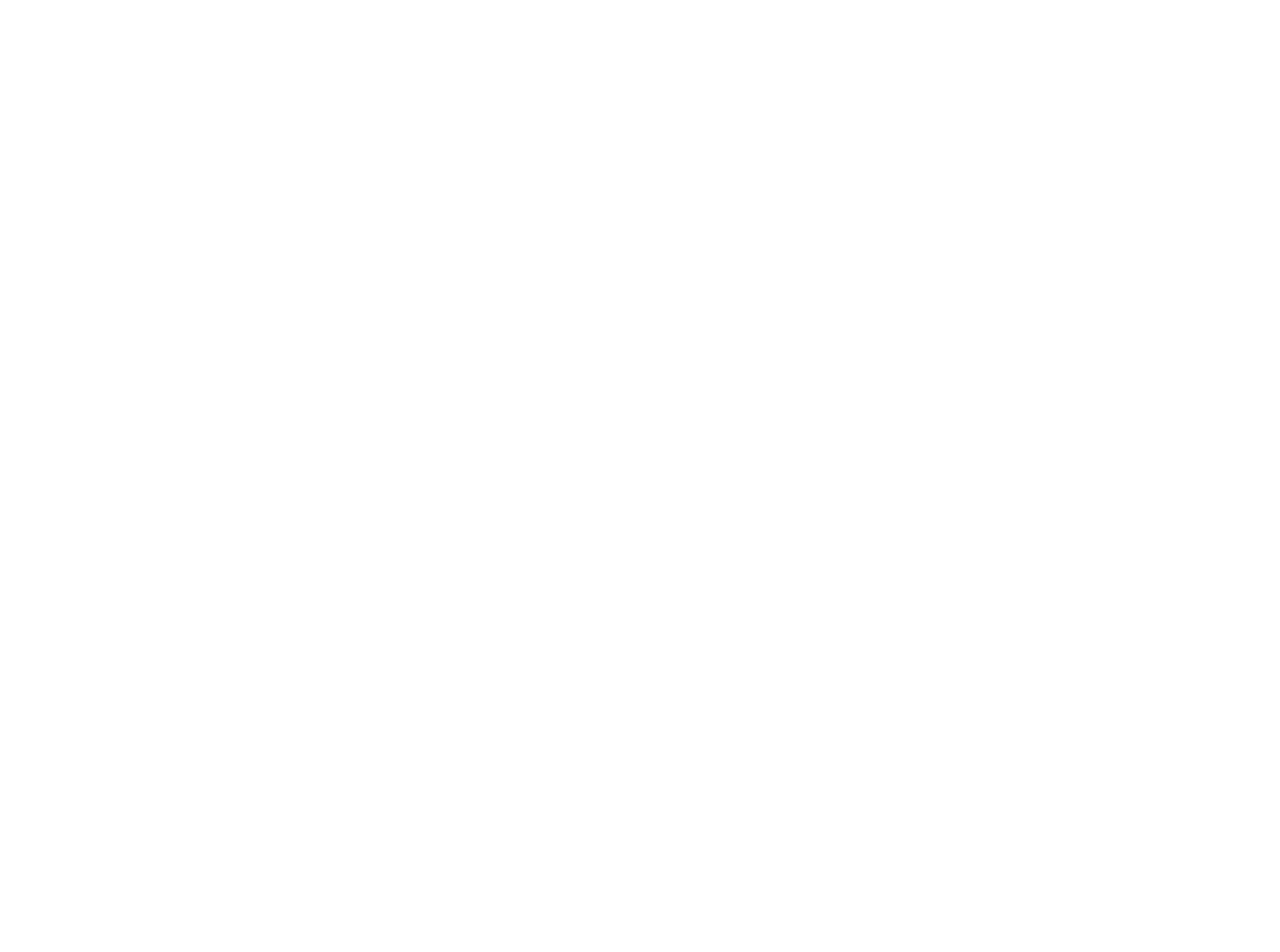
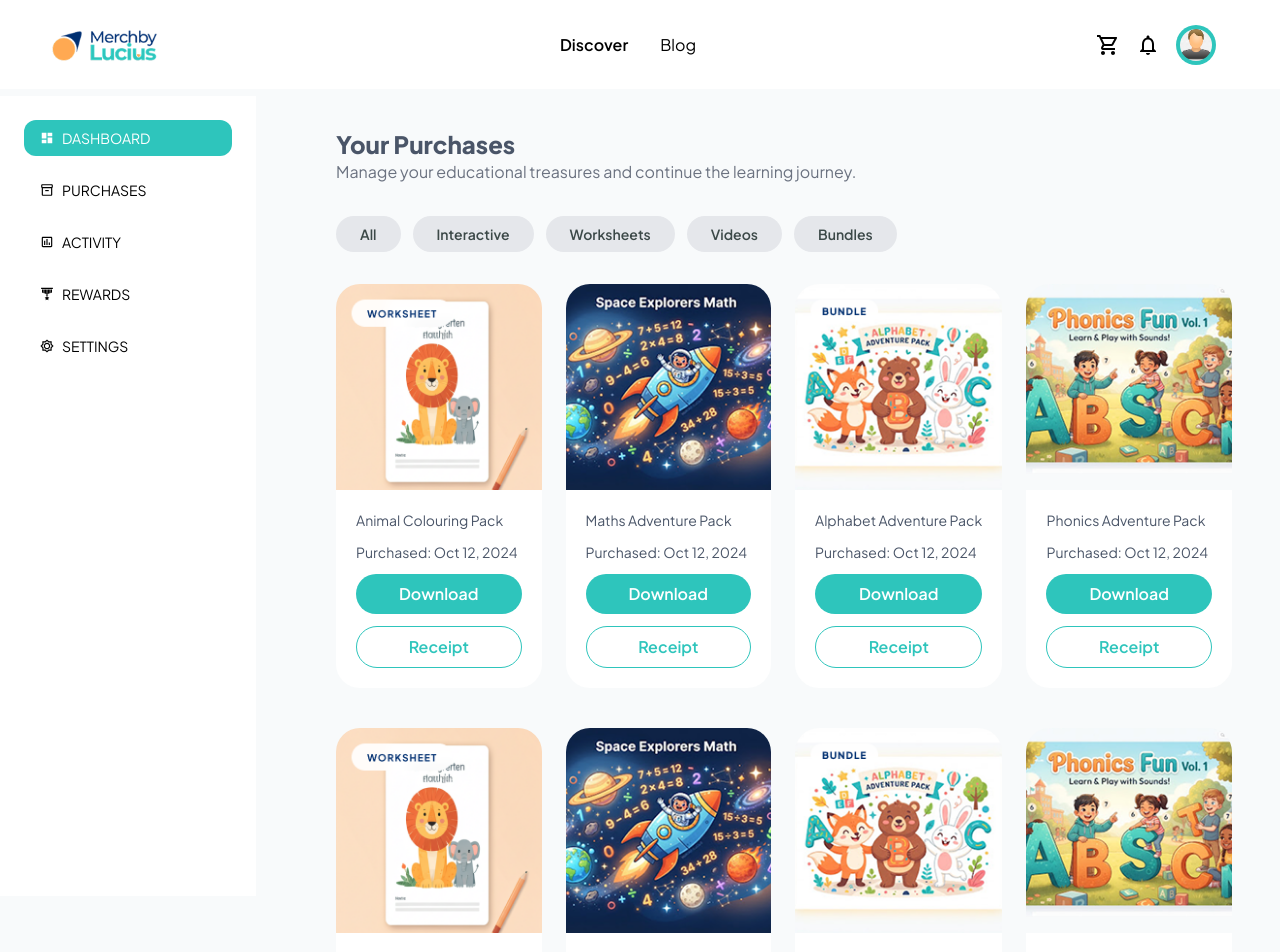
Before and after one commit to clementugomaliki-cpu/MerchbyLucius, a React (Vite) app: page /dashboard/purchases in a window 1280 px wide. Before the commit this address had no page. Shown: the top 952 px of the page. Before the commit the page ends 800 px from the top, so only its background shows below. Built offline with nearby package versions, Linux system fonts and the light colour scheme.

Commit message:
finish dashboard/purchases tab

```diff
--- a/src/App.jsx
+++ b/src/App.jsx
@@ -10,6 +10,7 @@
 import PasswordChanged from "./PasswordChanged";
 import Dashboard from "./Dashboard";
 import CreatorForm from "./CreatorForm";
+import Purchases from "./Purchases";
 
 export default function App() {
   return (
@@ -26,6 +27,7 @@
           <Route path="/changed-password" element={<PasswordChanged/>}/>
           <Route path="/dashboard" element={<Dashboard/>}/>
           <Route path="/creator-register" element={<CreatorForm/>}/>
+          <Route path="/dashboard/purchases" element={<Purchases/>}/>
         </Routes>
       </BrowserRouter>
     </div>
--- /dev/null
+++ b/src/Components/PurchasesCard.jsx
@@ -0,0 +1,17 @@
+export default function PurchasesCard({ image, productTitle, purchased}) {
+return (
+    <div className="flex flex-col">
+        <div>
+            <img src={image} alt="Product photo" className="rounded-t-3xl" />
+        </div>
+        <div className="p-5 bg-white rounded-b-3xl">
+            <h4 className="text-sm text-[#4A5568]">{productTitle}</h4>
+            <p className="text-sm text-[#4A5568] py-3">Purchased: {purchased}</p>
+            <div className="flex flex-col gap-3">
+                <button className="text-base font-semibold text-white bg-[#2EC5BC] w-full rounded-full px-6 py-2">Download</button>
+                <button className="text-base font-semibold text-[#2EC5BC] bg-white border border-[#2EC5BC] w-full rounded-full px-6 py-2">Receipt</button>
+            </div>
+        </div>
+    </div>
+)
+}
--- /dev/null
+++ b/src/Components/Sidebar.jsx
@@ -0,0 +1,38 @@
+import { Link } from "react-router";
+import { MdDashboard, MdOutlineInventory2, MdOutlineBrightness5, MdOutlinePoll } from "react-icons/md";
+import { GiStarMedal } from "react-icons/gi";
+import { useState } from "react";
+
+export default function Sidebar(){
+    const [activeTab, setActiveTab] = useState("dashboard")
+
+    return (
+        <div className="hidden md:flex flex-col mt-24 w-64 fixed top-0 left-0 bottom-0 bg-white gap-4 p-6 min-h-screen">
+            <Link to="/dashboard" onClick={()=>setActiveTab("dashboard")}
+                className={`flex items-center gap-2 rounded-xl py-2 px-4 text-sm ${activeTab === "dashboard" && "bg-[#2EC5BC] text-white"}`}>
+                  <MdDashboard/>
+                  DASHBOARD
+              </Link>
+              <Link to="/dashboard/purchases" onClick={()=>setActiveTab("purchases")}
+                className={`flex items-center gap-2 rounded-xl py-2 px-4 text-sm ${activeTab === "purchases" && "bg-[#2EC5BC] text-white"}`}>
+                  <MdOutlineInventory2/>
+                  PURCHASES
+              </Link>
+              <Link to="/dashboard/activity" onClick={()=>setActiveTab("activity")}
+                className={`flex items-center gap-2 rounded-xl py-2 px-4 text-sm ${activeTab === "activity" && "bg-[#2EC5BC] text-white"}`}>
+                  <MdOutlinePoll/>
+                  ACTIVITY
+              </Link>
+              <Link to="/dashboard/rewards" onClick={()=>setActiveTab("rewards")}
+                className={`flex items-center gap-2 rounded-xl py-2 px-4 text-sm ${activeTab === "rewards" && "bg-[#2EC5BC] text-white"}`}>
+                  <GiStarMedal/>
+                  REWARDS
+              </Link>
+              <Link to="/dashboard/settings" onClick={()=>setActiveTab("settings")}
+                className={`flex items-center gap-2 rounded-xl py-2 px-4 text-sm ${activeTab === "settings" && "bg-[#2EC5BC] text-white"}`}>
+                  <MdOutlineBrightness5/>
+                  SETTINGS
+              </Link>
+        </div>
+    )
+}
--- a/src/Dashboard.jsx
+++ b/src/Dashboard.jsx
@@ -1,54 +1,20 @@
 import { Link } from "react-router"
 import { LuMenu, LuX } from "react-icons/lu";
-import logo from "./images/logo.png"
-import smlogo from "./images/smlogo.png"
 import avatar from "./images/profile-avatar.png";
 import { useState } from "react";
-import { MdOutlineShoppingCart, MdNotificationsNone, MdDashboard, MdOutlineInventory2, MdOutlineBrightness5, MdOutlinePoll } from "react-icons/md";
-import { GiStarMedal } from "react-icons/gi";
+
 import PagesHeader from "./Components/PagesHeader";
-
+import Sidebar from "./Components/Sidebar";
 
 export default function Dashboard() {
 
   return (
     <div>
       <PagesHeader/>
-      <div className="bg-[#F8FAFB] grid grid-cols-4 gap-6">
-        <div className="hidden md:flex flex-col mt-24 bg-white gap-4 p-6 min-h-screen">
-          <Link to="/dashboard"className=" flex items-center gap-2 focus:bg-[#2EC5BC] focus:text-white py-2 px-4">
-                  <MdDashboard/>
-                  DASHBOARD
-              </Link>
-              <Link className=" flex items-center gap-2 focus:bg-[#2EC5BC] rounded-xl focus:text-white py-2 px-4">
-                  <MdOutlineInventory2/>
-                  PURCHASES
-              </Link>
-              <Link className=" flex items-center gap-2 focus:bg-[#2EC5BC] rounded-xl focus:text-white py-2 px-4">
-                  <MdOutlinePoll/>
-                  ACTIVITY
-              </Link>
-              <Link className=" flex items-center gap-2 focus:bg-[#2EC5BC] rounded-xl focus:text-white py-2 px-4">
-                  <GiStarMedal/>
-                  REWARDS
-              </Link>
-              <Link className=" flex items-center gap-2 focus:bg-[#2EC5BC] focus:text-white rounded-xl py-2 px-4">
-                  <MdOutlineBrightness5/>
-                  SETTINGS
-              </Link>
-        </div>
-        <div className="min-h-screen col-span-3 mt-24 ">
-          <h2 className="font-extrabold text-2xl text-[#4A5568]">Your Purchases</h2>
-          <p className="text-base/6 text-[#6B7280]">Manage your educational treasures and continue the learning journey.</p>
-          <div className="flex gap-3 py-8">
-            <button className="px-6 py-2 rounded-full text-sm font-semibold text-[#3C4948] focus:bg-[#2EC5BC] focus:text-white bg-gray-200">All</button>
-            <button className="px-6 py-2 rounded-full text-sm font-semibold text-[#3C4948] focus:bg-[#2EC5BC] focus:text-white bg-gray-200">Interactive</button>
-            <button className="px-6 py-2 rounded-full text-sm font-semibold text-[#3C4948] focus:bg-[#2EC5BC] focus:text-white bg-gray-200">Worksheets</button>
-            <button className="px-6 py-2 rounded-full text-sm font-semibold text-[#3C4948] focus:bg-[#2EC5BC] focus:text-white bg-gray-200">Videos</button>
-            <button className="px-6 py-2 rounded-full text-sm font-semibold text-[#3C4948] focus:bg-[#2EC5BC] focus:text-white bg-gray-200">Bundles</button>
-          </div>
-
-
+      <div className="bg-[#F8FAFB] flex gap-6">
+        <Sidebar/>
+        <div className="flex-1 min-h-screen mt-24 ml-72 px-12 py-8">
+          THIS IS THE DASHBOARD SECTION
         </div>
       </div>
     </div>
--- /dev/null
+++ b/src/Purchases.jsx
@@ -0,0 +1,57 @@
+import { Link } from "react-router"
+import { LuMenu, LuX } from "react-icons/lu";
+import avatar from "./images/profile-avatar.png";
+import { useState } from "react";
+// import { MdOutlineShoppingCart, MdNotificationsNone } from "react-icons/md";
+import PagesHeader from "./Components/PagesHeader";
+import PurchasesCard from "./Components/PurchasesCard";
+import Sidebar from "./Components/Sidebar";
+import frame1 from "./images/frame1.png";
+import frame2 from "./images/frame2.png";
+import frame3 from "./images/frame3.png";
+import frame4 from "./images/frame4.png";
+
+export default function Purchases() {
+
+  return (
+    <div>
+      <PagesHeader/>
+      <div className="bg-[#F8FAFB] flex gap-6">
+        <Sidebar/>
+        <div className="flex-1 min-h-screen mt-24 ml-72 px-12 py-8">
+          <h2 className="font-extrabold text-2xl text-[#4A5568]">Your Purchases</h2>
+          <p className="text-base/6 text-[#6B7280]">Manage your educational treasures and continue the learning journey.</p>
+          <div className="flex gap-3 py-8">
+            <button className="px-6 py-2 rounded-full text-sm font-semibold text-[#3C4948] focus:bg-[#2EC5BC] focus:text-white bg-gray-200">All</button>
+            <button className="px-6 py-2 rounded-full text-sm font-semibold text-[#3C4948] focus:bg-[#2EC5BC] focus:text-white bg-gray-200">Interactive</button>
+            <button className="px-6 py-2 rounded-full text-sm font-semibold text-[#3C4948] focus:bg-[#2EC5BC] focus:text-white bg-gray-200">Worksheets</button>
+            <button className="px-6 py-2 rounded-full text-sm font-semibold text-[#3C4948] focus:bg-[#2EC5BC] focus:text-white bg-gray-200">Videos</button>
+            <button className="px-6 py-2 rounded-full text-sm font-semibold text-[#3C4948] focus:bg-[#2EC5BC] focus:text-white bg-gray-200">Bundles</button>
+          </div>
+
+          <div className="flex gap-6">
+            <div className="flex gap-6">
+              <PurchasesCard image={frame1} productTitle="Animal Colouring Pack" purchased="Oct 12, 2024"/>
+              <PurchasesCard image={frame2} productTitle="Maths Adventure Pack" purchased="Oct 12, 2024"/>
+            </div>
+            <div className="flex gap-6">
+              <PurchasesCard image={frame3} productTitle="Alphabet Adventure Pack" purchased="Oct 12, 2024"/>
+              <PurchasesCard image={frame4} productTitle="Phonics Adventure Pack" purchased="Oct 12, 2024"/>
+            </div>
+          </div>
+          <div className="flex gap-6 mt-10">
+            <div className="flex gap-6">
+              <PurchasesCard image={frame1} productTitle="Animal Colouring Pack" purchased="Oct 12, 2024"/>
+              <PurchasesCard image={frame2} productTitle="Maths Adventure Pack" purchased="Oct 12, 2024"/>
+            </div>
+            <div className="flex gap-6">
+              <PurchasesCard image={frame3} productTitle="Alphabet Adventure Pack" purchased="Oct 12, 2024"/>
+              <PurchasesCard image={frame4} productTitle="Phonics Adventure Pack" purchased="Oct 12, 2024"/>
+            </div>
+          </div>
+
+        </div>
+      </div>
+    </div>
+  )
+}
```
